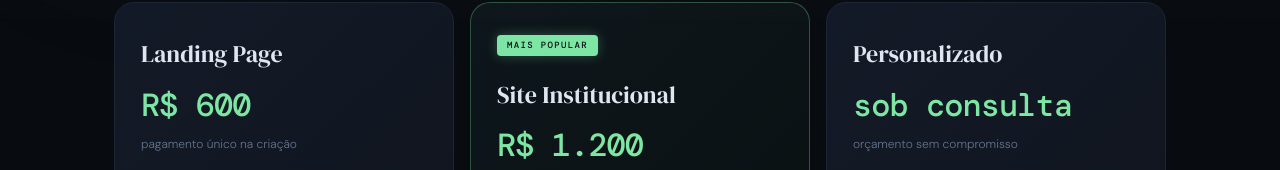
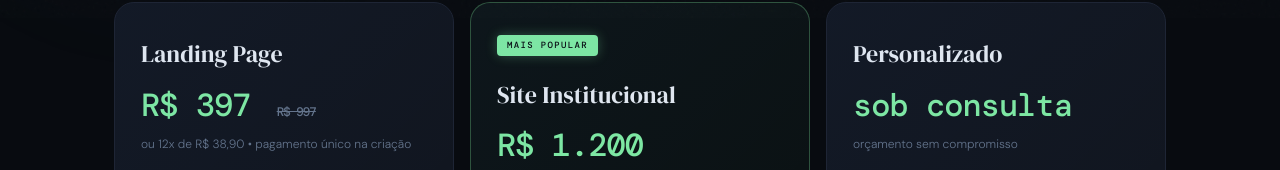
Before and after one commit to thiagopfreire160/portfoliopro1, a website: page sites.html in a window 1280 px wide. Shown: the part 782-952 px from the top of the page. Drawn offline with nearby package versions, Linux system fonts and the light colour scheme.

Commit message:
update price

```diff
--- a/sites.html
+++ b/sites.html
@@ -499,8 +499,8 @@ footer span{color:var(--accent);}
   <div class="plans">
     <div class="plan reveal">
       <div class="plan-name">Landing Page</div>
-      <div class="plan-price">R$ 600</div>
-      <div class="plan-price-note">pagamento único na criação</div>
+      <div class="plan-price">R$ 397 <span style="color:var(--muted);font-size:.78rem;text-decoration:line-through;display:inline-block;margin-left:8px;">R$ 997</span></div>
+      <div class="plan-price-note">ou 12x de R$ 38,90 • pagamento único na criação</div>
       <div class="plan-divider"></div>
       <ul class="plan-features">
         <li class="hl">1 página completa</li>
```
